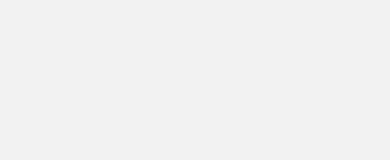
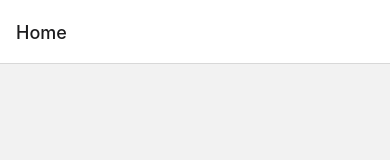
Before and after one commit to alsius21/24i-assignment, a React Native app: screen / in a window 390 px wide. Shown: the top 160 px of the page. Built offline with nearby package versions, Linux system fonts and the light colour scheme.

Commit message:
add header to go back

```diff
--- a/App.tsx
+++ b/App.tsx
@@ -2,6 +2,7 @@ import * as React from 'react';
 import { NavigationContainer } from '@react-navigation/native';
 import { createStackNavigator } from '@react-navigation/stack';
 import MoviesLists from './src/screens/MoviesLists';
+import MovieDetails from './src/screens/MovieDetails';
 
 const Stack = createStackNavigator();
 
@@ -10,10 +11,11 @@ function App() {
     <NavigationContainer>
       <Stack.Navigator
         screenOptions={{
-          headerShown: false,
+          headerShown: true,
         }}
       >
         <Stack.Screen name="Home" component={MoviesLists} />
+        <Stack.Screen name="Movie" component={MovieDetails} />
       </Stack.Navigator>
     </NavigationContainer>
   );
```
